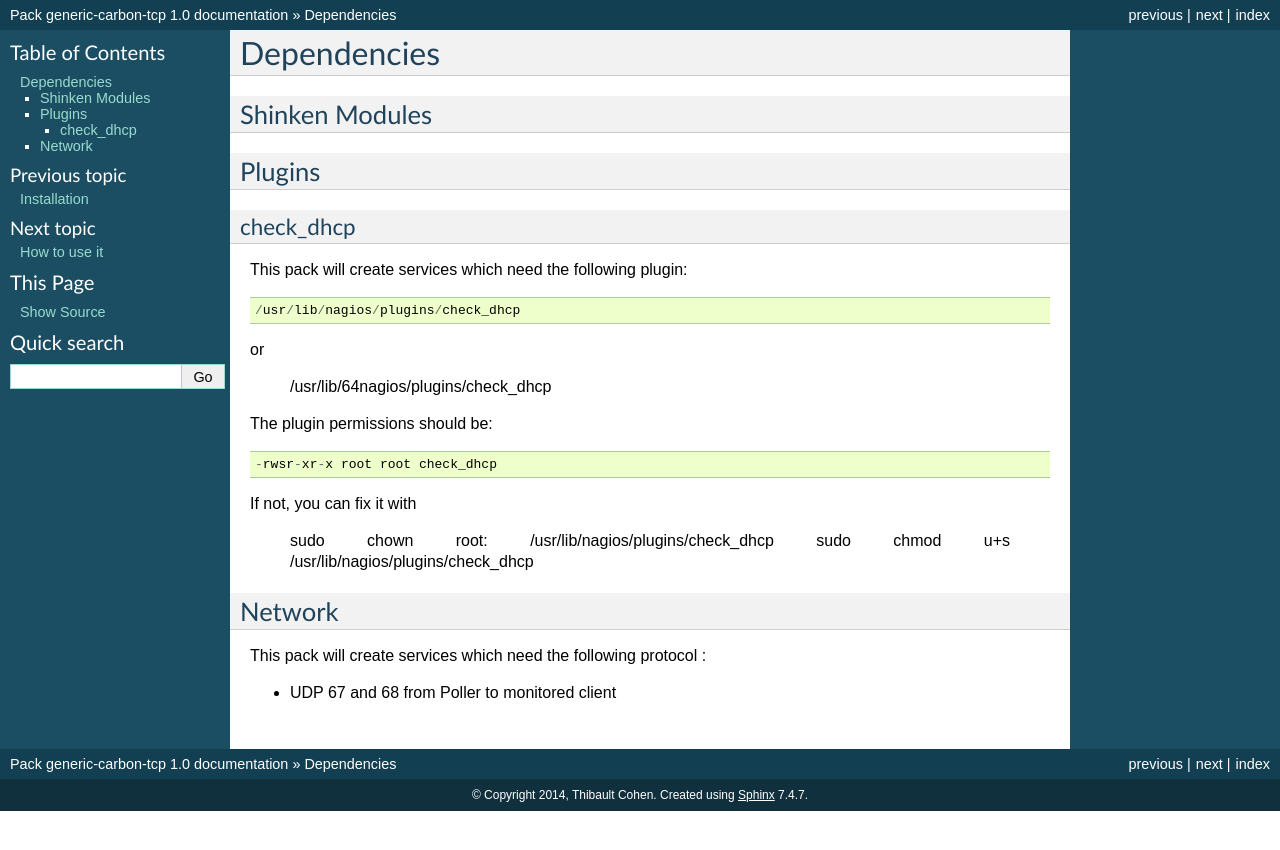
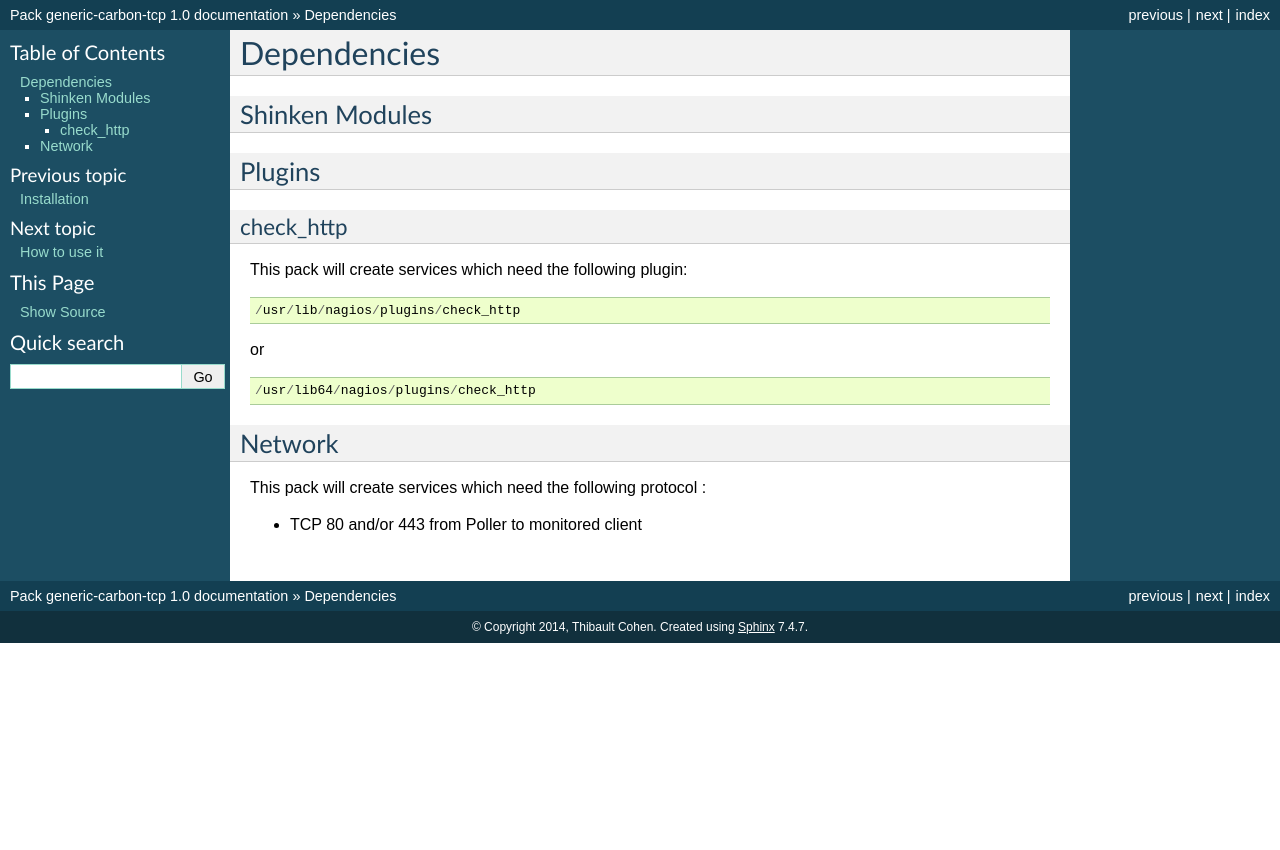
Before and after one commit to savoirfairelinux/monitoring-tools, a Sphinx documentation site: the page built from doc/source/dependencies.rst, in a window 1280 px wide. Shown: the top 850 px of the page. Built offline with Sphinx 7.4.7, drawn with Linux system fonts in a browser that asks for light colours.

Commit message:
* Fix pack and doc files

```diff
--- a/doc/source/dependencies.rst
+++ b/doc/source/dependencies.rst
@@ -8,33 +8,24 @@ Shinken Modules
 Plugins
 ~~~~~~~
 
-check_dhcp
+check_http
 ----------
 
 This pack will create services which need the following plugin:
 
 ::
 
-  /usr/lib/nagios/plugins/check_dhcp
+  /usr/lib/nagios/plugins/check_http
 
 or
 
-  /usr/lib/64nagios/plugins/check_dhcp
-
-The plugin permissions should be:
-
 ::
 
-  -rwsr-xr-x root root check_dhcp
-
-If not, you can fix it with
-
-  sudo chown root: /usr/lib/nagios/plugins/check_dhcp
-  sudo chmod u+s /usr/lib/nagios/plugins/check_dhcp
+  /usr/lib64/nagios/plugins/check_http
 
 Network
 ~~~~~~~
 
 This pack will create services which need the following protocol :
 
-* UDP 67 and 68 from Poller to monitored client
+* TCP 80 and/or 443 from Poller to monitored client
--- a/doc/source/index.rst
+++ b/doc/source/index.rst
@@ -1,10 +1,10 @@
-.. Pack generic-dhcp documentation master file, created by
+.. Pack generic-carbon-tcp documentation master file, created by
    sphinx-quickstart on Thu Feb 13 09:50:04 2014.
    You can adapt this file completely to your liking, but it should at least
    contain the root `toctree` directive.
 
 Welcome to Pack generic-carbon-tcp's documentation!
-==============================================
+===================================================
 
 Contents:
 
```
Also changed, not shown: 1 other file.
